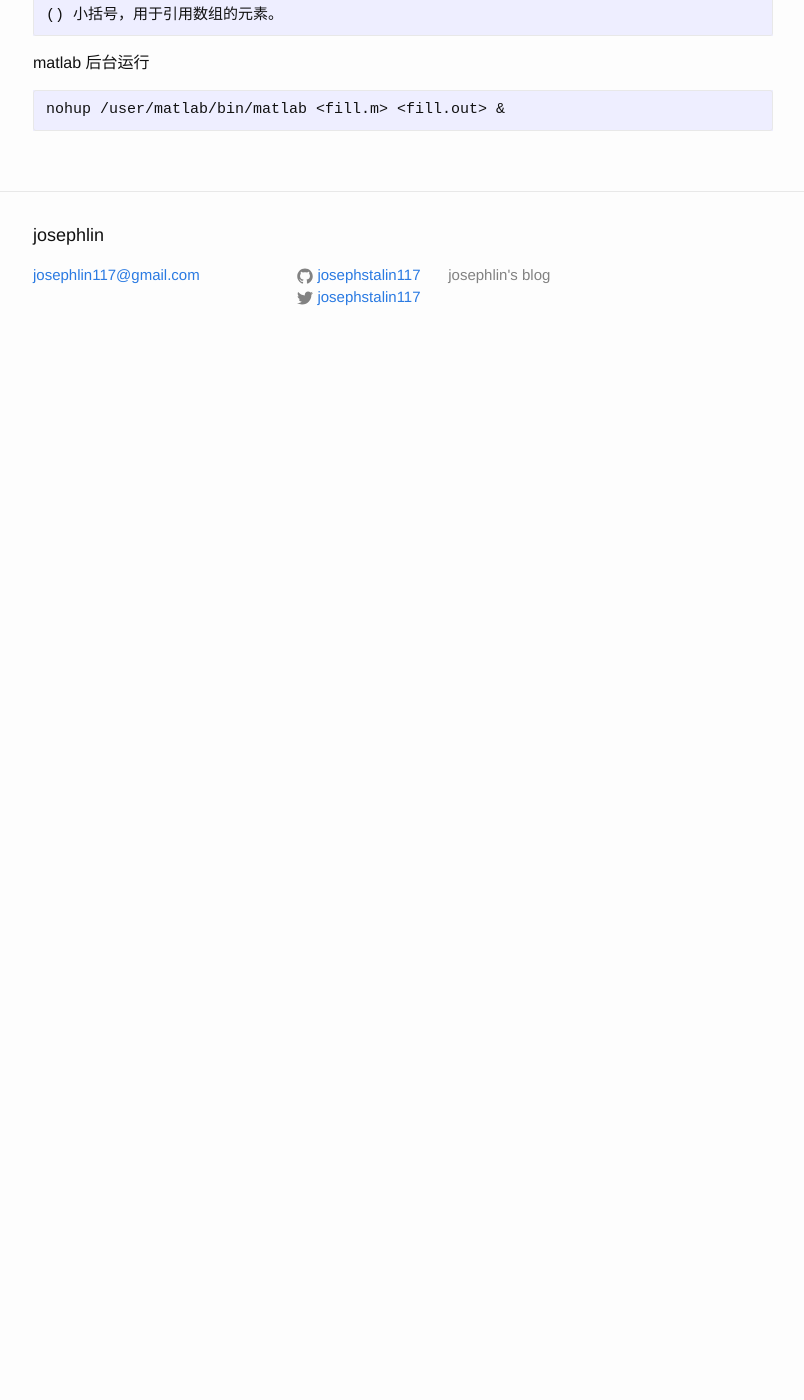
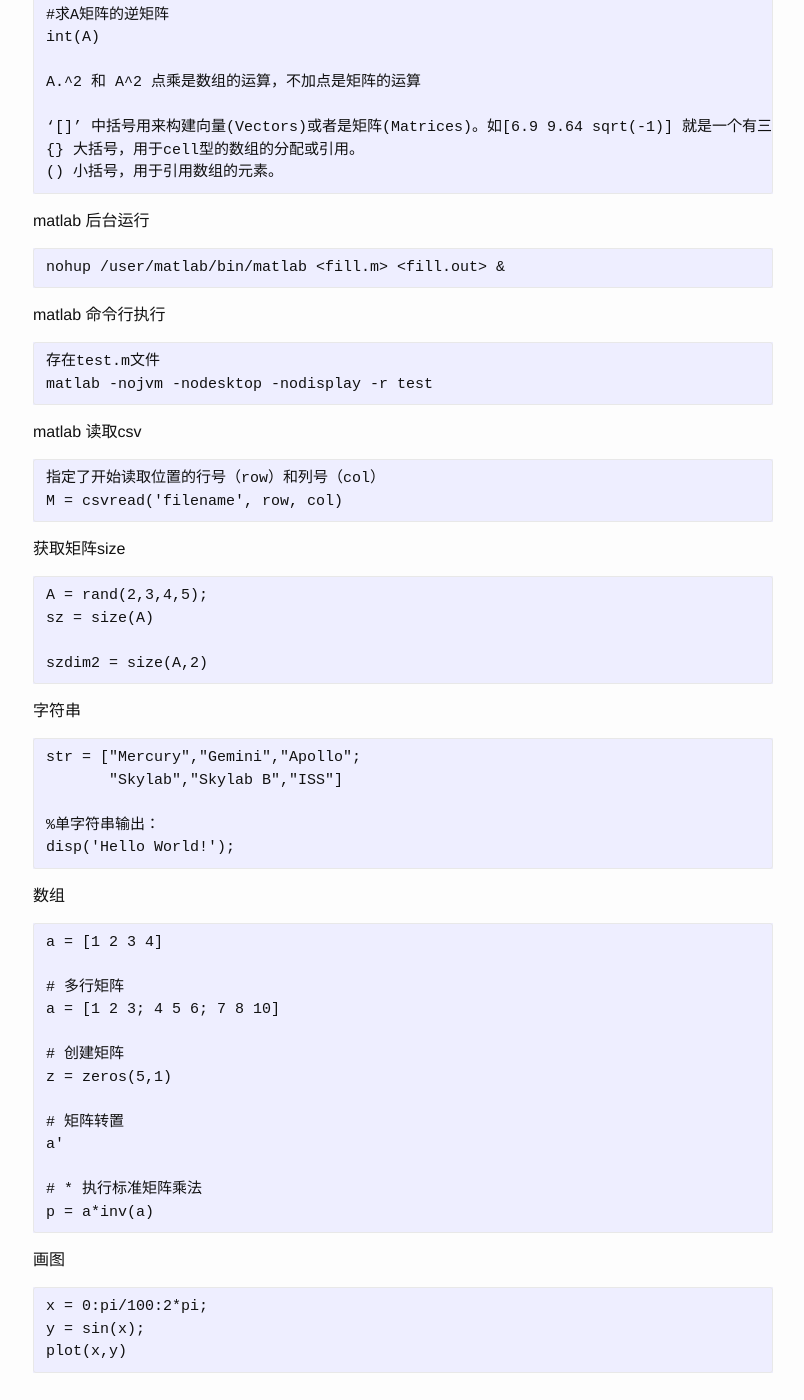
Before and after one commit to josephstalin117/josephstalin117.github.io, a Jekyll site: the page built from _posts/2018-1-26-matlab.markdown, in a window 1280 px wide and 1400 px high, scrolled down 677 px. Shown: the whole window, without its empty margins (237-1041 px from the left). Built offline with Jekyll 4.4.1, drawn with Linux system fonts in a browser that asks for light colours; before the commit the page ends 1046 px from its top, so only the background shows below that.

Commit message:
update matlab plot

````diff
--- a/_posts/2018-1-26-matlab.markdown
+++ b/_posts/2018-1-26-matlab.markdown
@@ -8,18 +8,25 @@ categories: command
 ```
 #获取矩阵行数和列数
 size
+
 #n=1返回矩阵A的行数，n=2返回矩阵的列数
 size(A,n)
+
 #生成m*n的零矩阵
 zeros(m,n)
+
 #找到非零元素的索引和值
 find()
+
 #以A的内容堆叠在（MxN）的矩阵B中，B矩阵的大小由MxN及A矩阵的内容决定
 repmat(A,m,n)
+
 #返回n*n的单位矩阵
 eye(n)
+
 #返回A中沿着标量dim指定的维数上的元素的平均值
 mean(A,dim)
+
 #求A矩阵的逆矩阵
 int(A)
 
@@ -34,3 +41,56 @@ matlab 后台运行
 ```
 nohup /user/matlab/bin/matlab <fill.m> <fill.out> &
 ```
+
+matlab 命令行执行
+```
+存在test.m文件
+matlab -nojvm -nodesktop -nodisplay -r test
+```
+
+matlab 读取csv
+```
+指定了开始读取位置的行号（row）和列号（col）
+M = csvread('filename', row, col)
+```
+
+获取矩阵size
+```
+A = rand(2,3,4,5);
+sz = size(A)
+
+szdim2 = size(A,2)
+```
+
+字符串
+```
+str = ["Mercury","Gemini","Apollo";
+       "Skylab","Skylab B","ISS"]
+
+%单字符串输出：
+disp('Hello World!');
+```
+
+数组
+```
+a = [1 2 3 4]
+
+# 多行矩阵
+a = [1 2 3; 4 5 6; 7 8 10]
+
+# 创建矩阵
+z = zeros(5,1)
+
+# 矩阵转置
+a'
+
+# * 执行标准矩阵乘法
+p = a*inv(a)
+```
+
+画图
+```
+x = 0:pi/100:2*pi;
+y = sin(x);
+plot(x,y)
+```
--- a/_posts/2018-6-23-latex.markdown
+++ b/_posts/2018-6-23-latex.markdown
@@ -658,6 +658,11 @@ pdf2eps
 pdftops -eps [file].pdf
 ```
 
+编译tex文件
+```
+pdflatex test.tex
+```
+
 beamer
 ```
 \documentclass{beamer}
````
